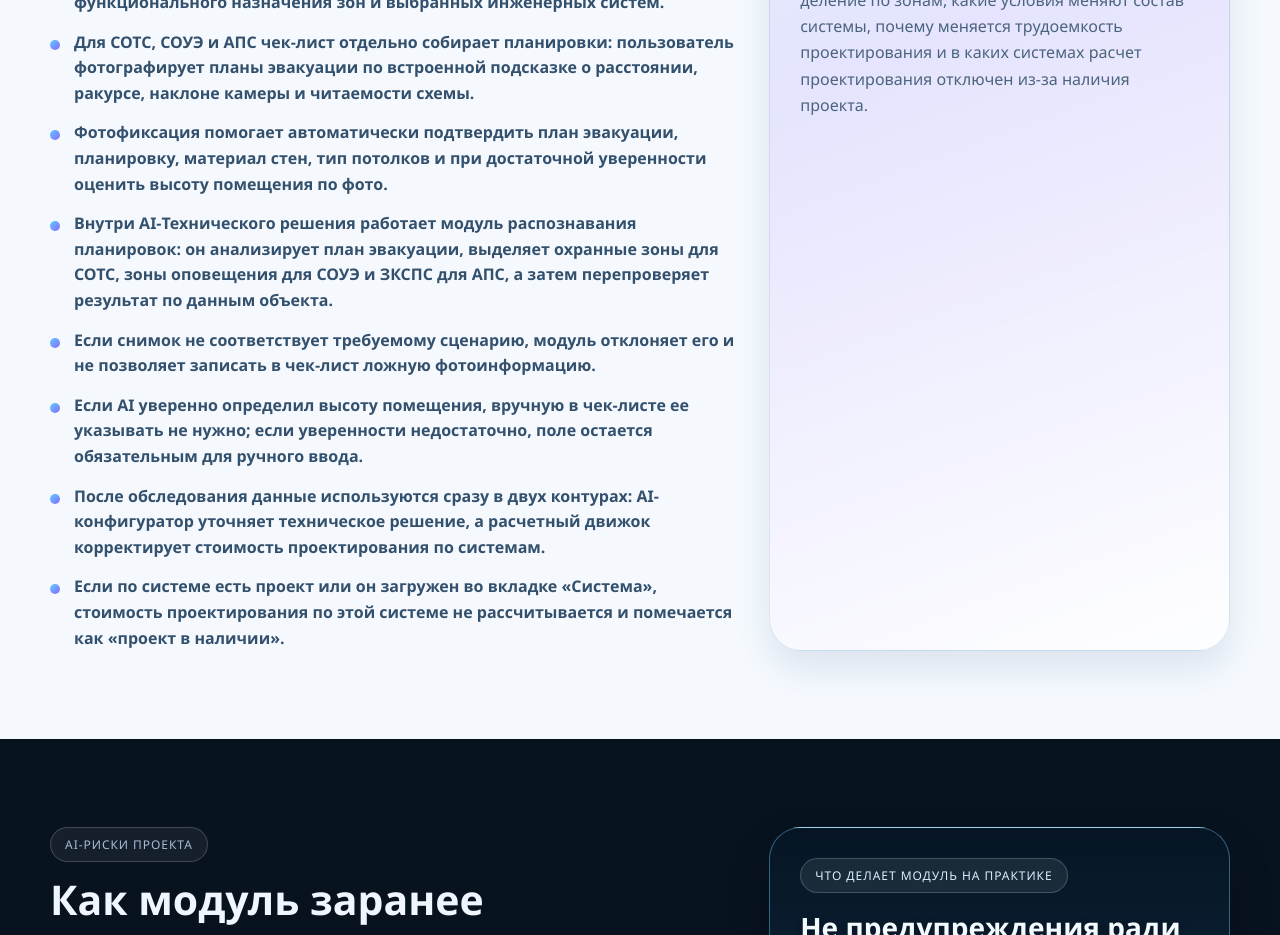
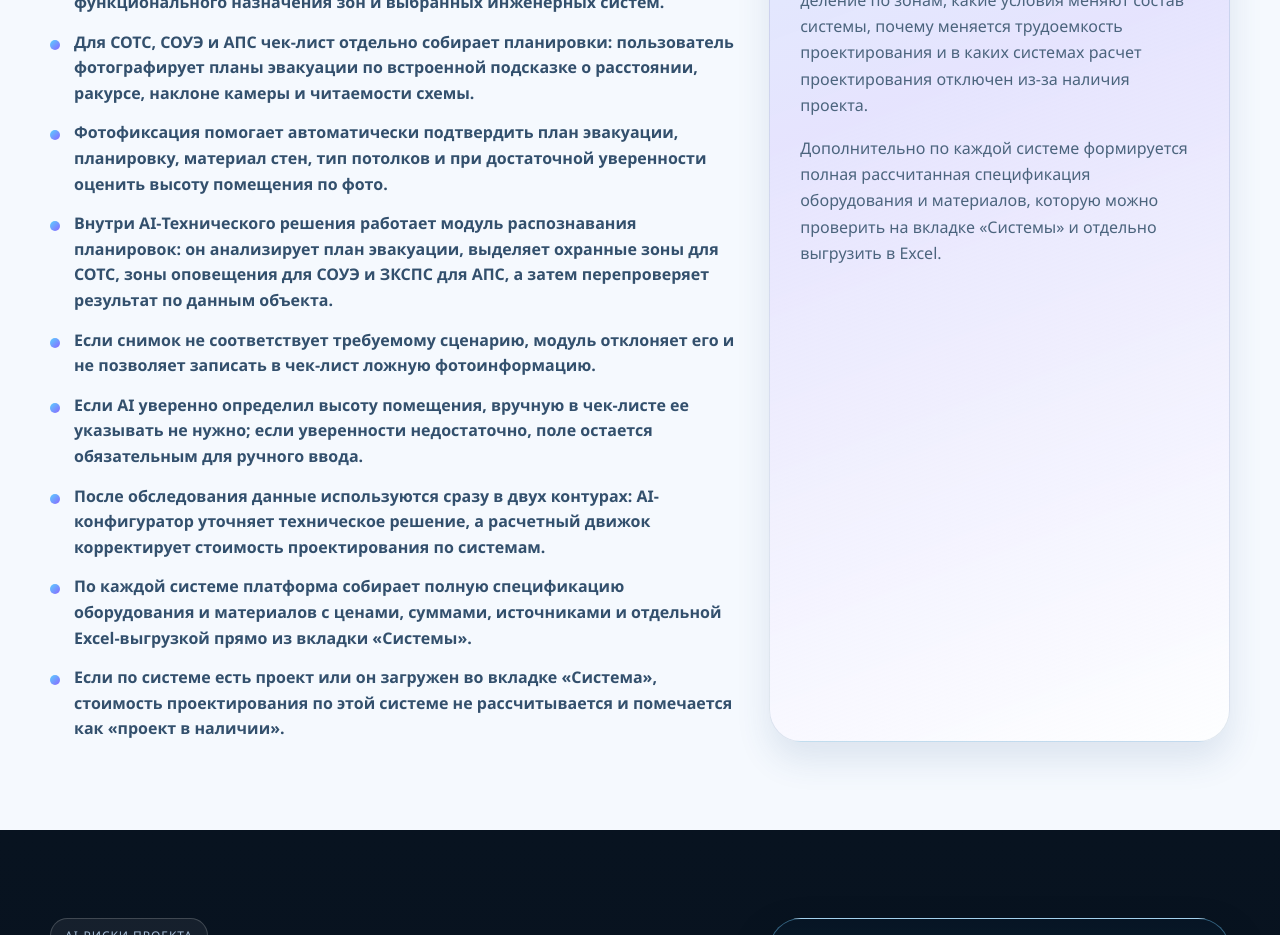
Before and after one commit to AlexSpider0686/Spider0, a React app in the folder src/: page / in a window 1280 px wide. Shown: the part 5540-6475 px from the top of the page. Built offline with nearby package versions, Linux system fonts and the light colour scheme; the HTML template or start-up script is replaced by a standard one.

Commit message:
Describe full specification export on site pages

```diff
--- a/src/pages/AboutSystemPage.tsx
+++ b/src/pages/AboutSystemPage.tsx
@@ -66,6 +66,7 @@ const chapters = [
     paragraphs: [
       "Модуль AI-Техническое решение добавляет в платформу уровень инженерной детализации между карточкой объекта и итоговой спецификацией. Он собирает не только общие параметры здания, но и фактические условия обследования, которые влияют на подбор оборудования, расходных материалов, маршруты трасс, трудоемкость монтажа и стоимость проектирования.",
       "Модуль работает как двухконтурный слой. Сначала пользователь запускает AI-обследование объекта. Затем результаты обследования одновременно используются для подготовки предварительного технического решения и для корректировки стоимости проектирования по системам, где проект отсутствует. Для СОТС, СОУЭ и АПС внутри этого контура дополнительно работает модуль распознавания планировок по планам эвакуации.",
+      "На выходе этот контур формирует уже не укрупненную заготовку, а полную рабочую спецификацию по системе: оборудование, кабельные линии, крепеж, трассовую инфраструктуру, расходные материалы и дополнительные позиции, которые появились из данных обследования, проектной спецификации и расчетных алгоритмов.",
     ],
     bullets: [
       "Этап 1. Реестр систем. Пользователь отмечает, какие инженерные системы входят в проект, и указывает наличие проекта. Если по системе есть проект, модуль не строит по ней полный чек-лист, а использует ее как уточняющий контур.",
@@ -76,6 +77,7 @@ const chapters = [
       "Этап 6. Распознавание планировок. Отдельный интеллектуальный модуль анализирует сфотографированные планы эвакуации, распознает планировку и дифференцированно выделяет охранные зоны для СОТС, зоны оповещения для СОУЭ и ЗКСПС для АПС.",
       "Этап 7. Перепроверка результата. Если планы этажей распознаны качественно, система считает зоны по планировкам и перепроверяет результат по данным объекта. Если планы не загружены или качество недостаточно, используется fallback-алгоритм с перепроверкой по площади, этажности, типу объекта и структуре зон.",
       "Этап 8. Использование результатов обследования. После обследования система формирует предварительную спецификацию оборудования и материалов, использует распознанные зоны в техническом решении и корректирует стоимость проектирования с учетом ответов и фотоанализа.",
+      "Этап 8.1. Полная спецификация и Excel-выгрузка. Во вкладке «Системы» по каждой системе собирается полный перечень позиций с категорией, источником, количеством, ценой и суммой, а пользователь может отдельно выгрузить рассчитанную спецификацию оборудования и материалов в Excel.",
       "Этап 9. Правило наличия проекта. Если по системе отмечено наличие проекта или он загружен во вкладке «Системы», стоимость проектирования по этой системе не рассчитывается, а на вкладке «Проектирование» показывается соответствующая пометка.",
       "Технически данные обследования и конфигурации привязаны к UUID проекта и объекта, а AI-вызовы защищены механизмом ретраев с экспоненциальной задержкой.",
     ],
@@ -118,7 +120,7 @@ const chapters = [
     ],
     bullets: [
       "Вкладка «Объект» задает исходные данные объекта, запуск AI-обследования и сбор планировок по СОТС, СОУЭ и АПС.",
-      "Вкладка «Системы» показывает состав систем, вендоров, ключевое оборудование, импорт PDF и стоимость блоков.",
+      "Вкладка «Системы» показывает состав систем, вендоров, ключевое оборудование, импорт PDF, стоимость блоков и полную рассчитанную спецификацию по каждой системе.",
       "Вкладка «Проектирование» отражает расчет проектных работ, влияние данных AI-обследования на стоимость и пометки по системам, где проектирование не рассчитывается из-за наличия проекта.",
       "Вкладка «Бюджет» управляет коэффициентами и условиями расчета.",
       "Вкладка «Стоимость проекта» агрегирует суммы по системам и по проекту в целом.",
--- a/src/pages/HomePage.tsx
+++ b/src/pages/HomePage.tsx
@@ -176,6 +176,7 @@ const aiTechnicalSolutionPoints = [
   "Если снимок не соответствует требуемому сценарию, модуль отклоняет его и не позволяет записать в чек-лист ложную фотоинформацию.",
   "Если AI уверенно определил высоту помещения, вручную в чек-листе ее указывать не нужно; если уверенности недостаточно, поле остается обязательным для ручного ввода.",
   "После обследования данные используются сразу в двух контурах: AI-конфигуратор уточняет техническое решение, а расчетный движок корректирует стоимость проектирования по системам.",
+  "По каждой системе платформа собирает полную спецификацию оборудования и материалов с ценами, суммами, источниками и отдельной Excel-выгрузкой прямо из вкладки «Системы».",
   "Если по системе есть проект или он загружен во вкладке «Система», стоимость проектирования по этой системе не рассчитывается и помечается как «проект в наличии».",
 ];
 
@@ -343,6 +344,9 @@ export function HomePage() {
             <p>
               В результате пользователь получает не только цифру, но и основу для дальнейшего техрешения и проектного бюджета: что именно нужно проверить на объекте, как планировка влияет на деление по зонам, какие условия меняют состав системы, почему меняется трудоемкость проектирования и в каких системах расчет проектирования отключен из-за наличия проекта.
             </p>
+            <p>
+              Дополнительно по каждой системе формируется полная рассчитанная спецификация оборудования и материалов, которую можно проверить на вкладке «Системы» и отдельно выгрузить в Excel.
+            </p>
           </div>
         </div>
       </section>
```
